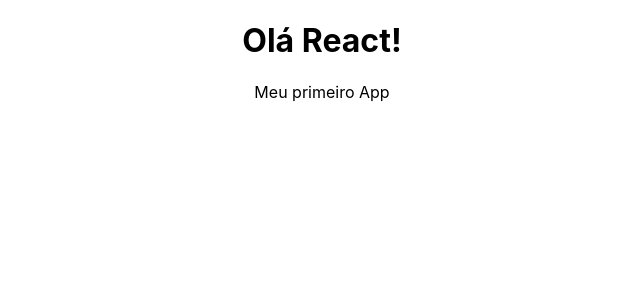
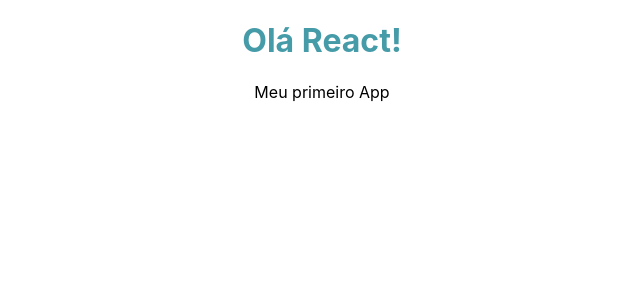
Before and after one commit to LetFa/meu-projeto, a React (Create React App) app: page / in a window 1280 px wide. Shown: the top 300 px of the page, without its empty margins (318-958 px from the left). Built offline with nearby package versions, Linux system fonts and the light colour scheme.

Commit message:
primeiro commit

```diff
--- a/src/App.css
+++ b/src/App.css
@@ -1,32 +1,18 @@
 .App {
-  text-align: center;
+    text-align: center;
 }
 
-.App-logo {
-  height: 40vmin;
-  pointer-events: none;
+.App h1{
+  color: #459BA7;
 }
-
 @media (prefers-reduced-motion: no-preference) {
   .App-logo {
     animation: App-logo-spin infinite 20s linear;
   }
 }
 
-.App-header {
-  background-color: #282c34;
-  min-height: 100vh;
-  display: flex;
-  flex-direction: column;
-  align-items: center;
-  justify-content: center;
-  font-size: calc(10px + 2vmin);
-  color: white;
-}
 
-.App-link {
-  color: #61dafb;
-}
+
 
 @keyframes App-logo-spin {
   from {
--- a/src/App.js
+++ b/src/App.js
@@ -1,4 +1,3 @@
-import logo from './logo.svg';
 import './App.css';
 
 function App() {
```
